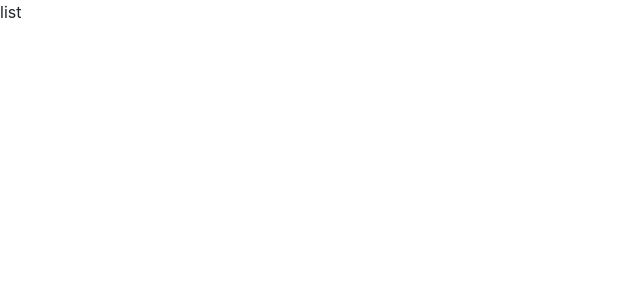
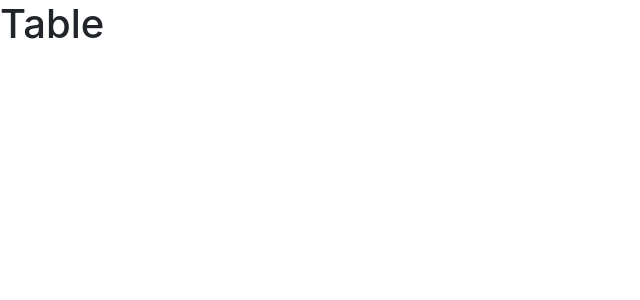
Before and after one commit to framista/listtable, a React (Create React App) app: page / in a window 1280 px wide. Shown: the top 300 px of the page, without its empty margins (0-640 px from the left). Built offline with nearby package versions, Linux system fonts and the light colour scheme.

Commit message:
Create routing and not found page

```diff
--- a/src/App.js
+++ b/src/App.js
@@ -2,11 +2,15 @@ import React from 'react';
 import './App.css';
 import 'bootstrap/dist/css/bootstrap.min.css';
 
+import AppRouter from './routes/AppRouter';
+// import { Provider } from 'react-redux';
+// import store from './redux/store';
+
 function App() {
   return (
-    <div className="app">
-      <p>list</p>
-    </div>
+    // <Provider store={store}>
+      <AppRouter />
+    // </Provider>
   );
 }
 
--- /dev/null
+++ b/src/components/pages/home/index.js
@@ -0,0 +1,11 @@
+import React from 'react';
+
+const HomePage = () => {
+  return (
+    <div>
+      <h1>Table</h1>
+    </div>
+  );
+};
+
+export default HomePage;
--- /dev/null
+++ b/src/components/pages/not-found-page/index.js
@@ -0,0 +1,25 @@
+import React from 'react';
+import { Link } from 'react-router-dom';
+import { Container } from 'react-bootstrap';
+
+const NotFoundPage = () => {
+  return (
+    <Container className="text-dark">
+      <p className="mt-5 display-3 text-center font-weight-bold">404</p>
+      <h1 className="my-5  text-center text-uppercase">Strona niedostępna</h1>
+      <h3 className="text-center">
+        Niestety podany przez Ciebie adres strony nie jest dostępny
+      </h3>
+      <div className="mt-5 text-center">
+        <Link
+          to="/"
+          className="text-primary btn btn-primary text-light text-uppercase"
+        >
+          Strona główna
+        </Link>
+      </div>{' '}
+    </Container>
+  );
+};
+
+export default NotFoundPage;
--- /dev/null
+++ b/src/routes/AppRouter.js
@@ -0,0 +1,20 @@
+import React, { Fragment } from 'react';
+import { HashRouter as Router, Switch, Route } from 'react-router-dom';
+import NotFoundPage from '../components/pages/not-found-page';
+import Home from '../components/pages/home';
+
+const AppRouter = () => {
+  return (
+    <Fragment>
+      <Router>
+        <Switch>
+          <Route exact path="/" component={Home} />
+          {/* <Route path="/createTask" component={About} /> */}
+          <Route component={NotFoundPage} />
+        </Switch>
+      </Router>
+    </Fragment>
+  );
+};
+
+export default AppRouter;
```
